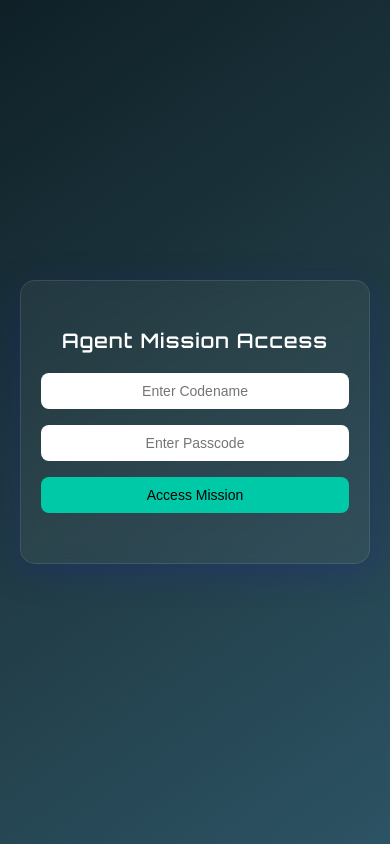
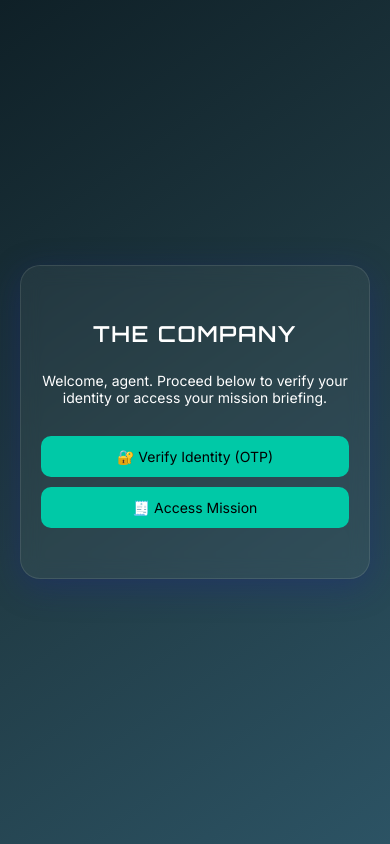
Before and after one commit to ulilategan/thecomp.github.io, a plain HTML site: page index.html in a window 390 px wide. Drawn offline with Linux system fonts and the light colour scheme.

Commit message:
Update index.html

```diff
--- a/index.html
+++ b/index.html
@@ -3,7 +3,7 @@
 <head>
   <meta charset="UTF-8" />
   <meta name="viewport" content="width=device-width, initial-scale=1.0"/>
-  <title>Agent Mission Access</title>
+  <title>THE COMPANY // Agent Access</title>
   <link href="https://fonts.googleapis.com/css2?family=Orbitron:wght@600&family=Inter&display=swap" rel="stylesheet">
   <style>
     * {
@@ -13,116 +13,82 @@
     body {
       margin: 0;
       padding: 0;
+      font-family: 'Inter', sans-serif;
       background: linear-gradient(145deg, #0f2027, #203a43, #2c5364);
-      font-family: 'Inter', sans-serif;
       color: #ffffff;
       display: flex;
-      flex-direction: column;
       align-items: center;
       justify-content: center;
       min-height: 100vh;
+      text-align: center;
       padding: 20px;
     }
 
     .container {
       background-color: rgba(255, 255, 255, 0.05);
       border: 1px solid rgba(255, 255, 255, 0.1);
-      padding: 30px 20px;
-      border-radius: 15px;
+      padding: 40px 20px;
+      border-radius: 20px;
       box-shadow: 0 8px 32px rgba(31, 38, 135, 0.37);
-      backdrop-filter: blur(8px);
-      text-align: center;
-      width: 100%;
+      backdrop-filter: blur(10px);
       max-width: 400px;
-    }
-
-    h2 {
-      font-family: 'Orbitron', sans-serif;
-      font-size: 22px;
-      margin-bottom: 20px;
-      letter-spacing: 1px;
-    }
-
-    input {
-      padding: 12px;
-      width: 100%;
-      border-radius: 8px;
-      border: none;
-      font-size: 16px;
-      margin-bottom: 16px;
-      text-align: center;
-    }
-
-    button {
-      background-color: #00c9a7;
-      color: #000;
-      padding: 12px;
-      font-size: 16px;
-      border: none;
-      border-radius: 8px;
-      cursor: pointer;
-      transition: background-color 0.3s ease;
       width: 100%;
     }
 
-    button:hover {
+    h1 {
+      font-family: 'Orbitron', sans-serif;
+      font-size: 26px;
+      margin-bottom: 25px;
+      letter-spacing: 1.5px;
+    }
+
+    p {
+      font-size: 16px;
+      margin-bottom: 30px;
+    }
+
+    a.button {
+      display: block;
+      background-color: #00c9a7;
+      color: #000;
+      text-decoration: none;
+      padding: 14px;
+      margin: 10px 0;
+      border-radius: 10px;
+      font-size: 16px;
+      transition: background-color 0.3s ease;
+    }
+
+    a.button:hover {
       background-color: #00b394;
     }
 
-    #error {
-      margin-top: 20px;
-      color: #ff4d4d;
-      font-size: 14px;
-    }
-
     @media (max-width: 400px) {
-      h2 {
-        font-size: 20px;
+      h1 {
+        font-size: 22px;
       }
 
-      input, button {
+      p {
         font-size: 14px;
-        padding: 10px;
+      }
+
+      a.button {
+        font-size: 14px;
+        padding: 12px;
       }
     }
   </style>
 </head>
 <body>
   <div class="container">
-    <h2>Agent Mission Access</h2>
-    <input type="text" id="codenameInput" placeholder="Enter Codename">
-    <input type="text" id="passcodeInput" placeholder="Enter Passcode">
-    <button onclick="verifyAgent()">Access Mission</button>
-    <div id="error"></div>
+    <h1>THE COMPANY</h1>
+    <p>Welcome, agent. Proceed below to verify your identity or access your mission briefing.</p>
+    <a href="otp.html" class="button">🔐 Verify Identity (OTP)</a>
+    <a href="mission.html" class="button">🧾 Access Mission</a>
   </div>
+</body>
+</html>
 
-  <script>
-    const agents = {
-      "gladio|bran cete": true,
-      "orion|prime tallon": true,
-      "mkultra|zirahs": true,
-      "eclipse|belcam": true,
-      "phoenix|change re": true,
-      "apollyon|end fanzil": true,
-      "spectre|segnagnoise": true,
-      "artichoke|rashy": true,
-      "templar|molter": true,
-      "ravenwood|iron point": true,
-      "blackbird|ray d achnor": true
-    };
-
-    function verifyAgent() {
-      const codename = document.getElementById("codenameInput").value.trim().toLowerCase();
-      const passcode = document.getElementById("passcodeInput").value.trim().toLowerCase();
-      const key = `${codename}|${passcode}`;
-      const errorDiv = document.getElementById("error");
-
-      if (agents[key]) {
-        window.location.href = "mission.html";
-      } else {
-        errorDiv.textContent = "Access Denied. Invalid credentials.";
-      }
-    }
   </script>
 </body>
 </html>
```
